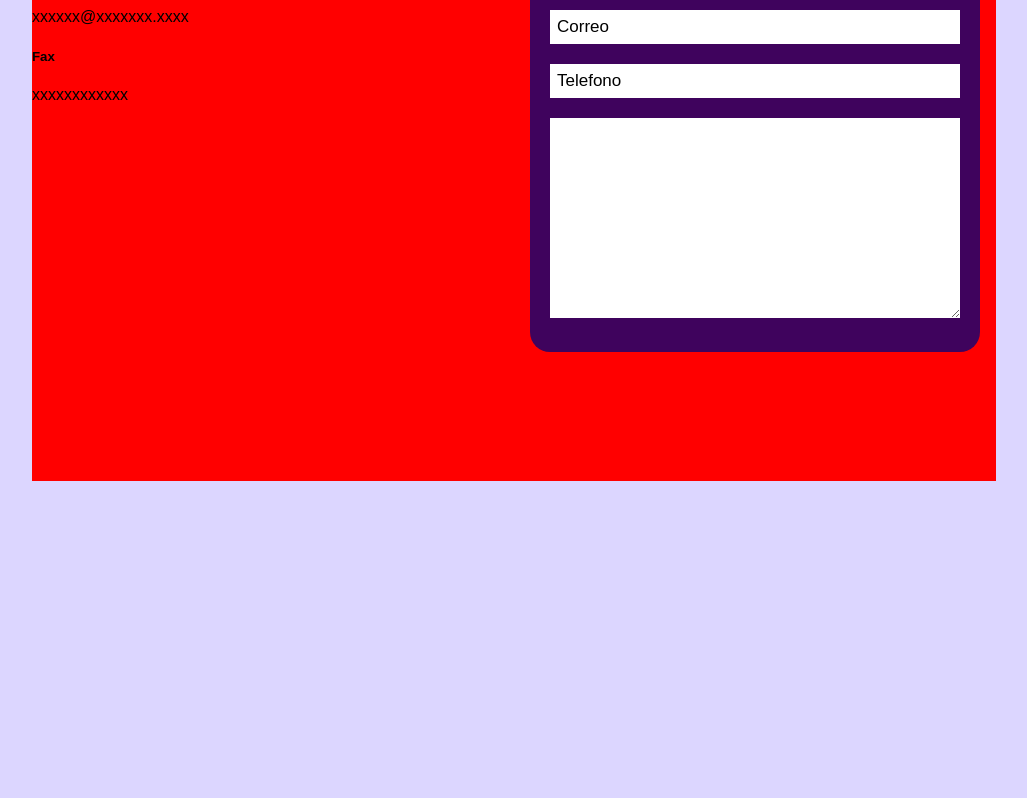
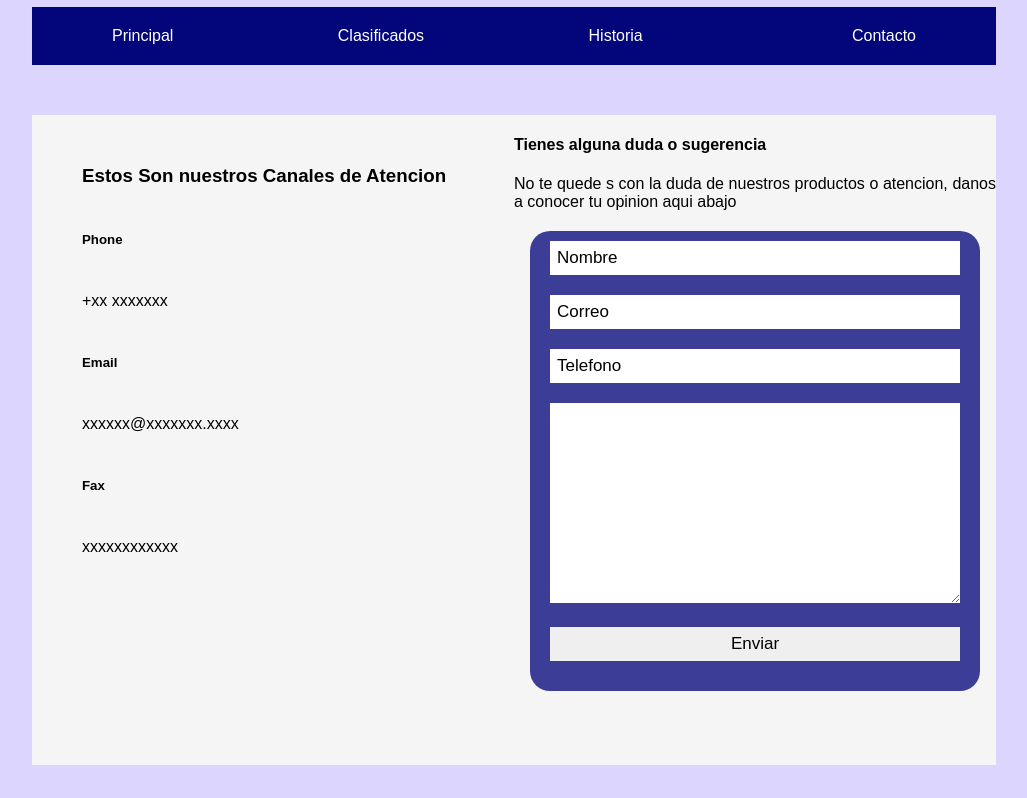
Before and after one commit to frankalonso1/pagina, a plain HTML site: page Contacto.html in a window 1280 px wide. Shown: the part 435-1233 px from the top of the page, without its empty margins (126-1153 px from the left). Before the commit the page ends 1074 px from the top, so only its background shows below. Drawn offline with Linux system fonts and the light colour scheme.

Commit message:
Cambios al estilo de contactos

```diff
--- a/Contacto.html
+++ b/Contacto.html
@@ -10,7 +10,8 @@
     <link rel="stylesheet" href="Css/contac.css">
 </head>
 <body>
-
+    <img class="img1" src= "Imagenes/Logo.jpg">
+    <center><h1> Breitling e-Commerce</h1></center>
     <div id="menu">
     <ul>
         <li> <a href="Inicio.html">Principal</a></li>
@@ -21,15 +22,15 @@
 </div >
 <div id="contacto">
 
-<div class="cont1"> <h3>Hola</h3>
+<div class="cont1"> <h3>Estos Son nuestros Canales de Atencion </h3>
 
-    <h5> Phone</h5>
-    <p> +xx  xxxxxxx</p>
-    <h5> Email</h5>
-    <p> xxxxxx@xxxxxxx.xxxx</p>
-    <h5> Fax</h5>
-    <p>xxxxxxxxxxxx</p>
-    <p></p>
+    <h5 class="canales"> Phone</h5>
+    <p class="canales"> +xx  xxxxxxx</p>
+    <h5 class="canales"> Email</h5>
+    <p class="canales"> xxxxxx@xxxxxxx.xxxx</p>
+    <h5 class="canales"> Fax</h5>
+    <p class="canales">xxxxxxxxxxxx</p>
+
 
 
 
@@ -38,8 +39,8 @@
 
 <div class="cont1">
 
-    <h3>lorem ipsum</h3>
-    <p>Tienes alguna sugerencia de nuestros productos o atencion no olvides dejar tu opinion aqui abajo !</p>
+    <h4>Tienes alguna duda o sugerencia </h4>
+    <p>No te quede s con la duda de nuestros productos o atencion, danos a conocer tu opinion aqui abajo</p>
     <form action="">
 
 
@@ -49,6 +50,7 @@
         <textarea name="" id="" cols="30" rows="10" value="Mensaje">
 
         </textarea>
+        <input type="button" value="Enviar">
 
     </form>
 
--- a/Css/Estilos.css
+++ b/Css/Estilos.css
@@ -126,7 +126,3 @@ p{
   .confondo {
     background-color: #def;
   }
-
-div {
-    background-color: red;
-}
--- a/Css/contac.css
+++ b/Css/contac.css
@@ -3,11 +3,24 @@
     display: flex;
     flex-direction: row;
     flex-wrap: nowrap;
-    background-color: red;
+    background-color: whitesmoke;
     height: 650px;
+    border-color: black;
 
 }
 .cont1{
 
     width: 50%;
+    border-color: black;
+
 }
+
+.cont1 h3{
+
+    margin-top: 50px;
+    margin-left: 50px;
+}
+.canales{
+    margin-left: 50px;
+    margin-top: 45px;
+}
```
